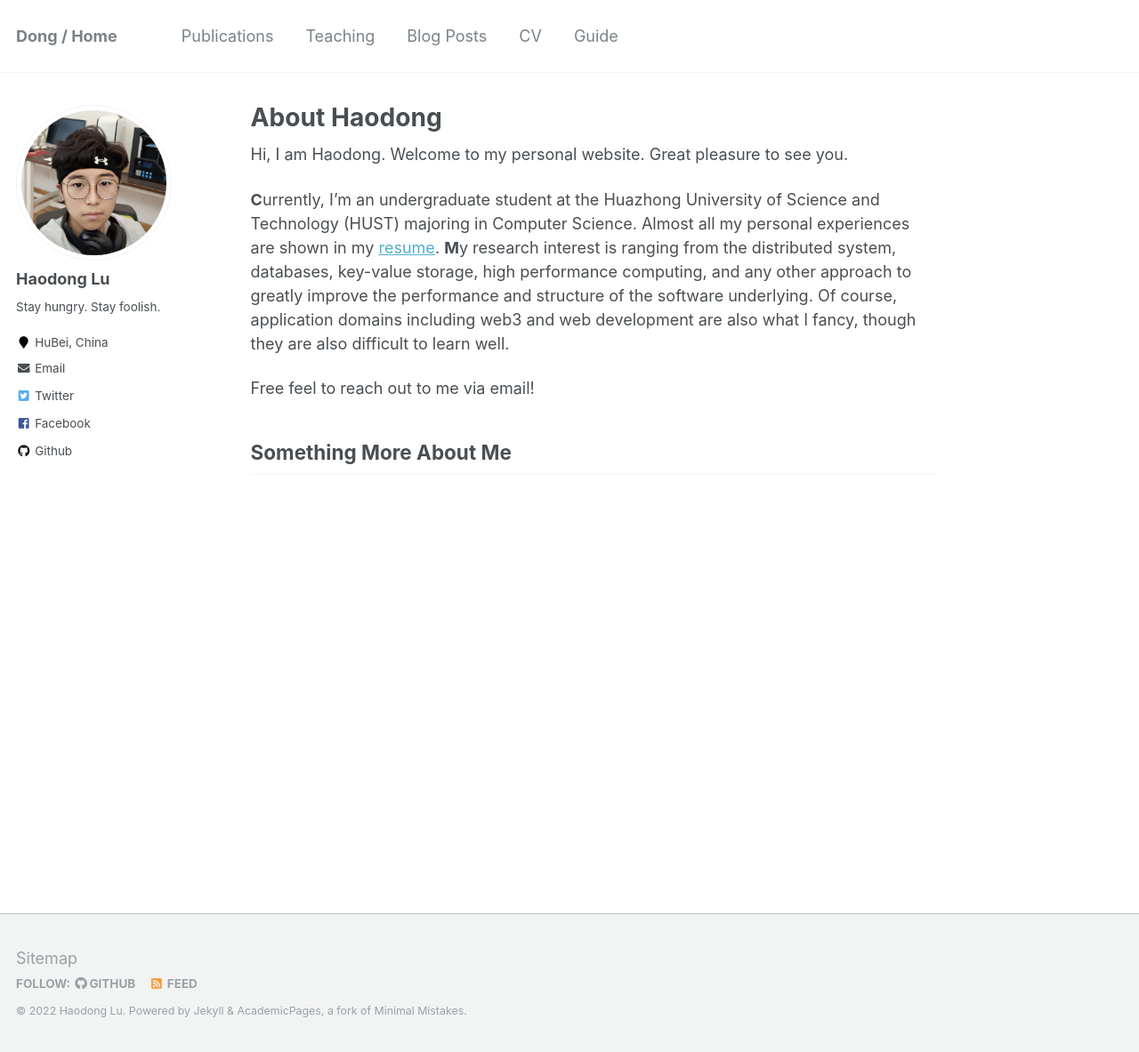
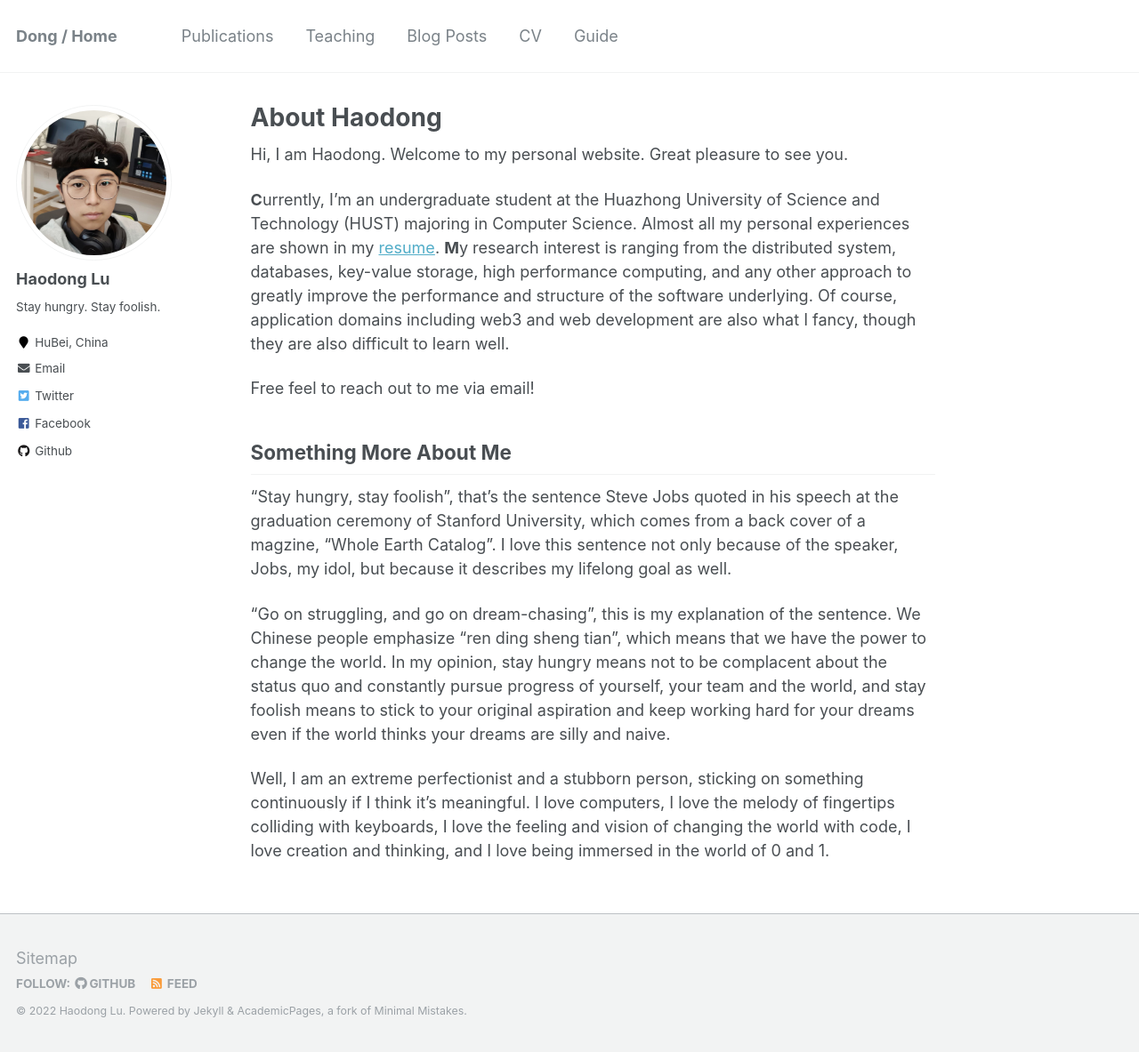
Before and after one commit to SleepyLGod/SleepyLGod.github.io, a Jekyll site: the page built from _pages/about.md, in a window 1280 px wide and 1183 px high. Shown: the whole window at 89% size. Built offline with Jekyll 4.4.1, drawn with Linux system fonts in a browser that asks for light colours.

Commit message:
initial commit

```diff
--- a/_pages/about.md
+++ b/_pages/about.md
@@ -7,7 +7,6 @@ redirect_from:
   - /about/
   - /about.html
 ---
-
 Hi, I am Haodong. Welcome to my personal website. Great pleasure to see you.
 
 **C**urrently, I'm an undergraduate student at the Huazhong University of Science and Technology (HUST) majoring in Computer Science. Almost all my personal experiences are shown in my [resume](https://sleepylgod.github.io/cv/). **M**y research interest is ranging from the distributed system, databases, key-value storage, high performance computing, and any other approach to greatly improve the performance and structure of the software underlying. Of course, application domains including web3 and web development are also what I fancy, though they are also difficult to learn well.
@@ -15,4 +14,10 @@ Hi, I am Haodong. Welcome to my personal website. Great pleasure to see you.
 Free feel to reach out to me via email!
 
 Something More About Me
--------
+-----------------------
+
+"Stay hungry, stay foolish", that's the sentence Steve Jobs quoted in his speech at the graduation ceremony of Stanford University, which comes from a back cover of a magzine, "Whole Earth Catalog". I love this sentence not only because of the speaker, Jobs, my idol, but because it describes my lifelong goal as well.
+
+"Go on struggling, and go on dream-chasing", this is my explanation of the sentence. We Chinese people emphasize "ren ding sheng tian", which means that we have the power to change the world. In my opinion, stay hungry means not to be complacent about the status quo and constantly pursue progress of yourself, your team and the world, and stay foolish means to stick to your original aspiration and keep working hard for your dreams even if the world thinks your dreams are silly and naive.
+
+Well, I am an extreme perfectionist and a stubborn person, sticking on something continuously if I think it's meaningful. I love computers, I love the melody of fingertips colliding with keyboards, I love the feeling and vision of changing the world with code, I love creation and thinking, and I love being immersed in the world of 0 and 1.
```
